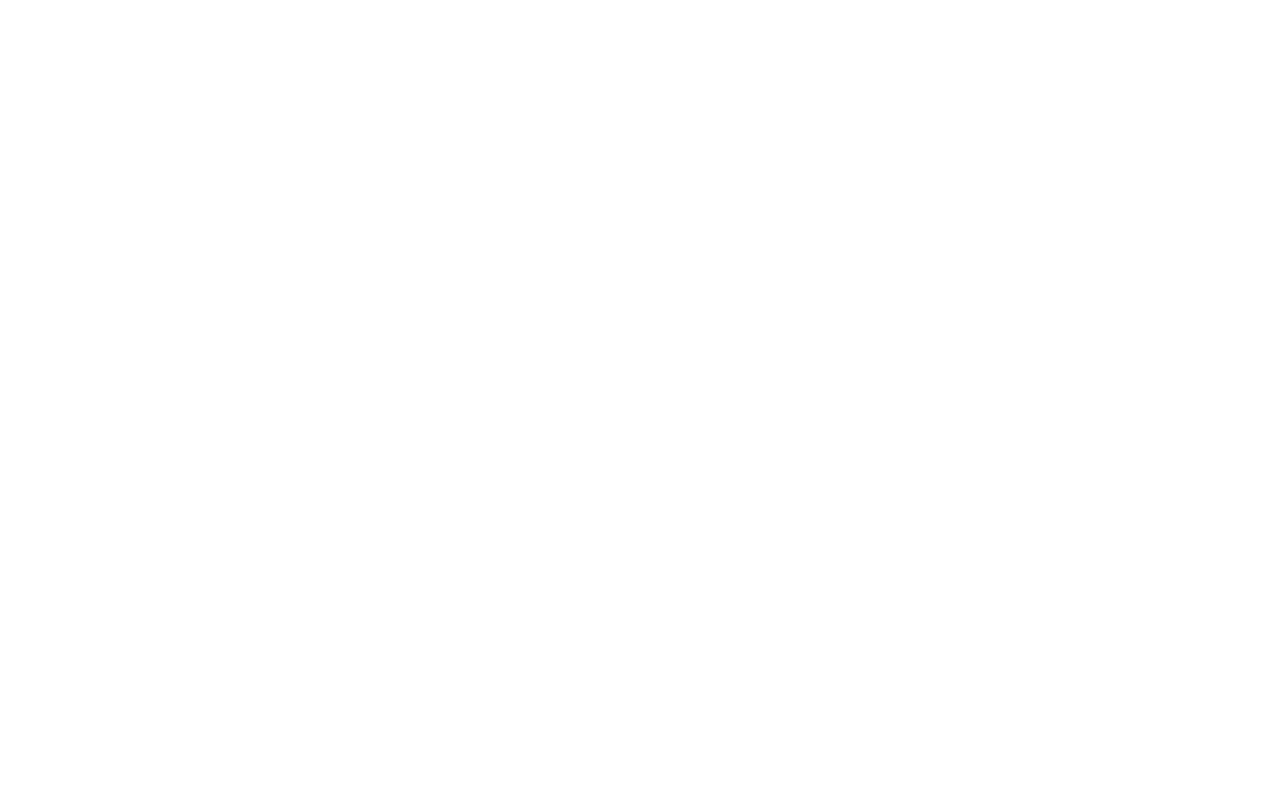
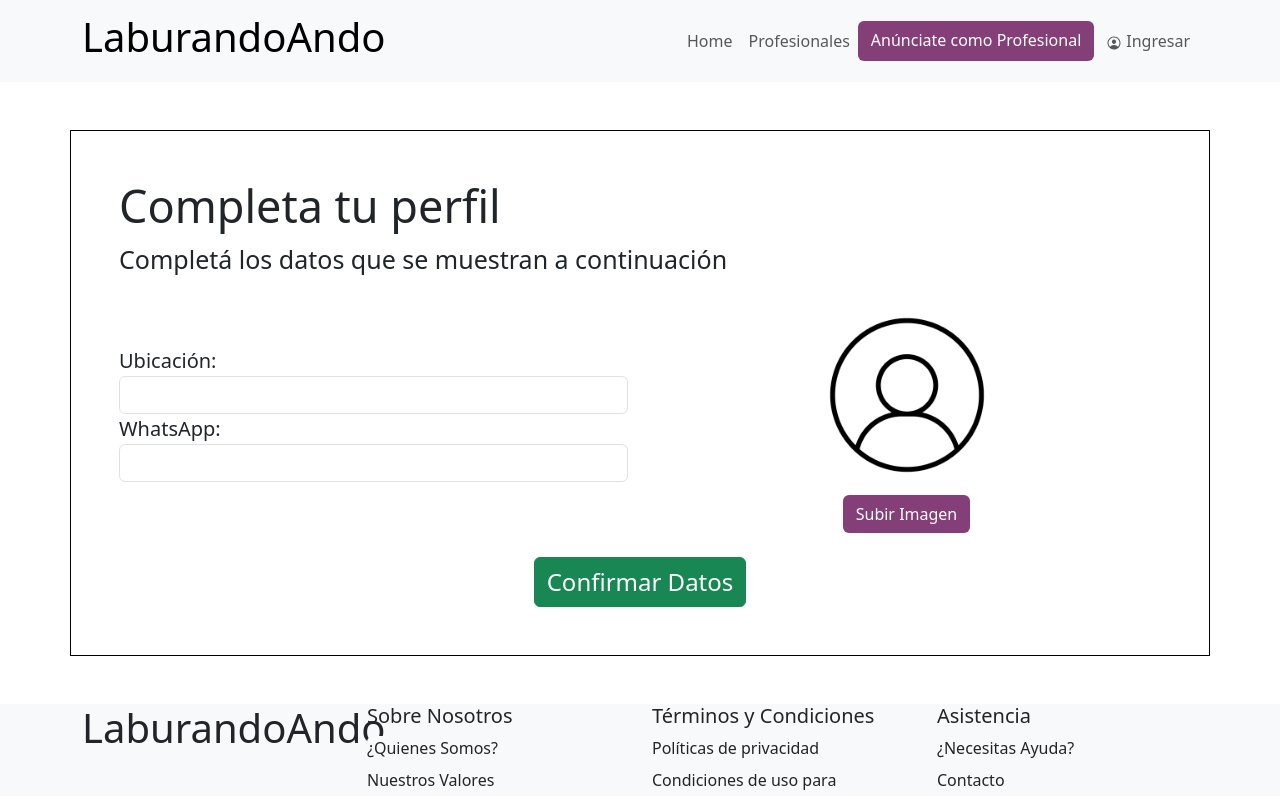
Before and after one commit to FranprzDev/LaburandoAndo, a React (Vite) app: page /registropasotres in a window 1280 px wide. Before the commit this address had no page. Shown: the top 796 px of the page. Built offline with nearby package versions, Linux system fonts and the light colour scheme.

Commit message:
agregue ruta de registro paso tres en app router

```diff
--- a/src/router/AppRouter.jsx
+++ b/src/router/AppRouter.jsx
@@ -4,11 +4,12 @@ import Home from '../pages/Home'
 import Menu from '../components/Menu'
 import Footer from '../components/Footer'
 import RegistroPasoUno from '../components/RegistroPasoUno'
+import RegistroPasoTres from '../pages/RegistroPasoTres'
 import PerfilLayout from "../components/PerfilLayout";
 import MainLayout from "../components/MainLayout";
 import PublicacionProfesional from "../components/profesional/PublicacionProfesional";
 import PerfilProfesional from "../components/profesional/PerfilProfesional";
-import Login from '../pages/Login'
+
 
 const AppRouter = () => {
   return (
@@ -38,10 +39,14 @@ const AppRouter = () => {
             </PerfilLayout>
           }
         />
-        <Route path='/registropasouno' element={<RegistroPasoUno></RegistroPasoUno>}/>
-        <Route path='/login' element={
+        <Route path='/registropasouno' element={
           <MainLayout>
-            <Login/>
+            <RegistroPasoUno></RegistroPasoUno>
+          </MainLayout>
+          }/>
+        <Route path='/registropasotres' element={
+          <MainLayout>
+            <RegistroPasoTres></RegistroPasoTres>
           </MainLayout>
           }/>
       </Routes>
```
